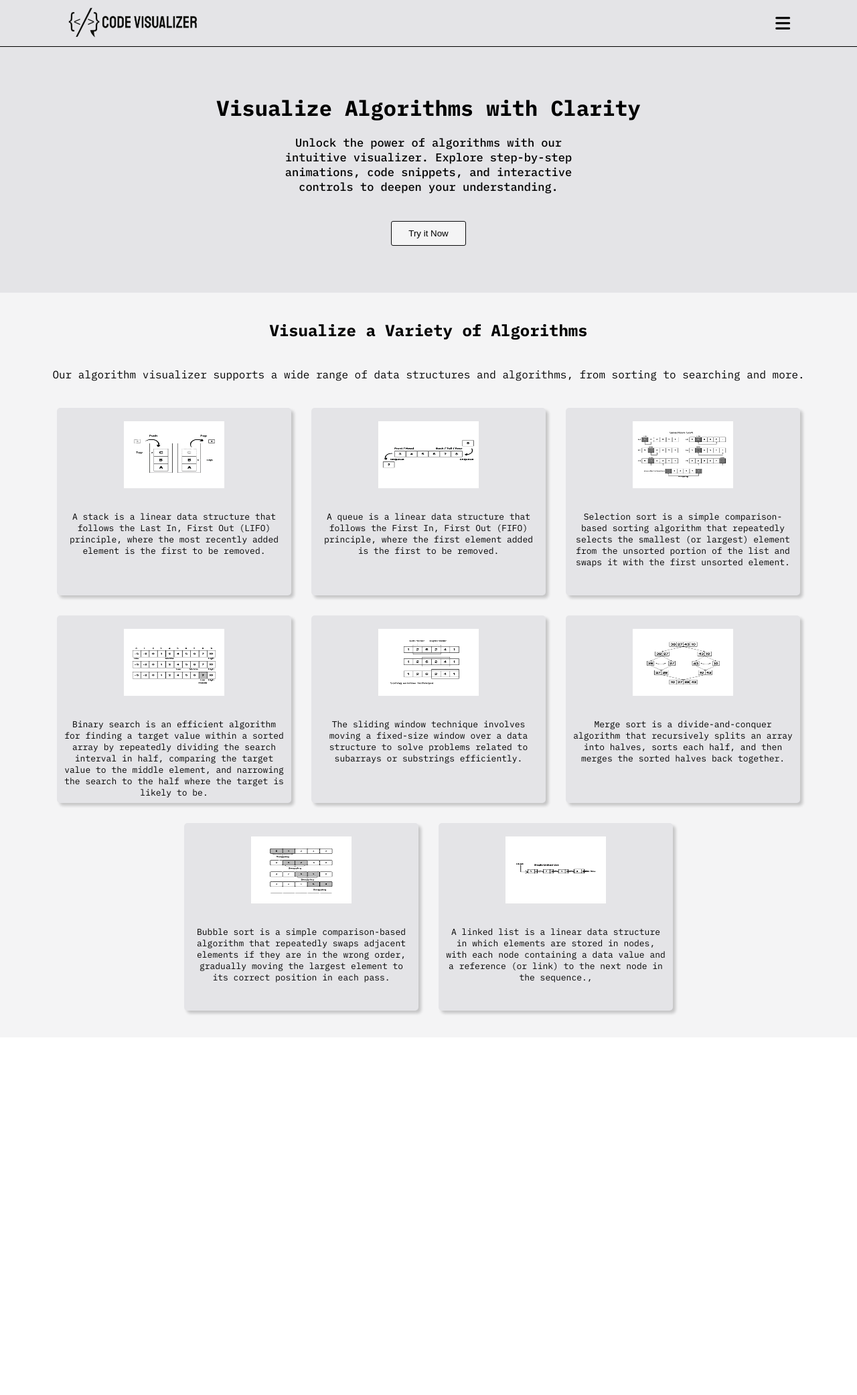
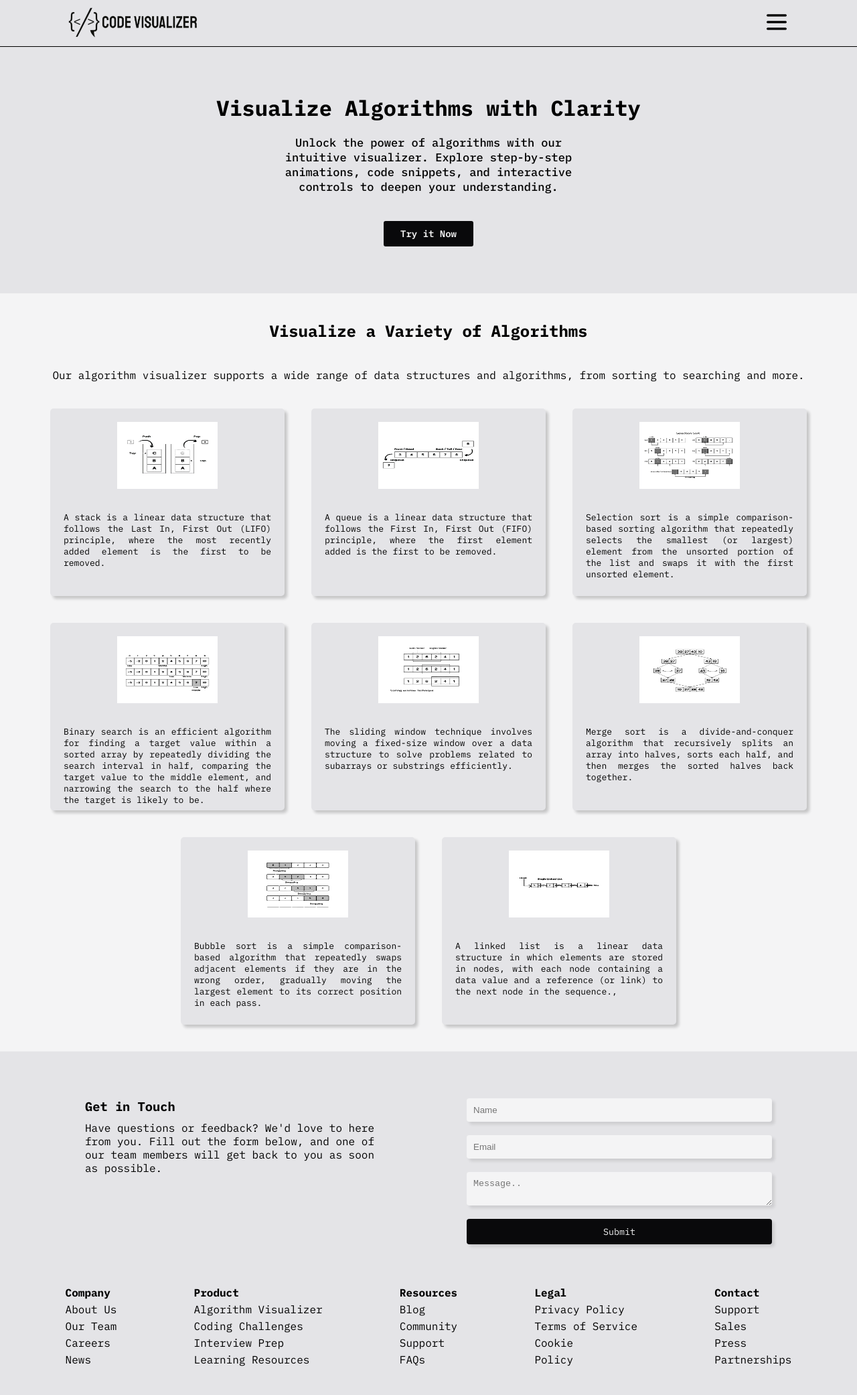
Before and after one commit to sayanroy-bash/Liberty-Leaders_021, a plain HTML site: page index.html in a window 1280 px wide. Shown: the whole page at 67% size. Before the commit the page ends 1549 px from the top, so only its background shows below. Drawn offline with Linux system fonts and the light colour scheme.

Commit message:
Add: Langing page with responsiveness

```diff
--- a/index.html
+++ b/index.html
@@ -5,7 +5,6 @@
     <meta name="viewport" content="width=device-width, initial-scale=1.0">
     <title>Code Visualizer</title>
     <link rel="stylesheet" href="styles.css">
-    <script src="https://kit.fontawesome.com/552fd6d8e9.js" crossorigin="anonymous"></script>
     <link rel="shortcut icon" href="assets/icon.webp" type="image/x-icon">
 </head>
 <body>
@@ -15,8 +14,8 @@
 
         <div class="hero-container">
             <header>
-                <div class="logo"><img src="assets/logo.webp" width="200" alt="Code Visualizer"></div>
-                <div class="hamburger"><i class="fa-solid fa-bars"></i></div>
+                <div class="logo"><img src="assets/logo.webp"  alt="Code Visualizer"></div>
+                <div class="hamburger"><img src="assets/hamburger.webp" alt="btn"></div>
             </header>
             <div class="hero-section">
                 <h1>Visualize Algorithms with Clarity</h1>
@@ -75,7 +74,57 @@
 
         <!-- Footer Section Starts -->
 
-
+        <footer>
+            <div class="form-container">
+                <div class="decription">
+                    <h3>Get in Touch</h3>
+                    <p>Have questions or feedback? We'd love to here from you. Fill out the form below, and one of our team members will get back to you as soon as possible.</p>
+                </div>
+                <form>
+                    <input type="text" placeholder="Name">
+                    <input type="email" placeholder="Email">
+                    <textarea placeholder="Message.."></textarea>
+                    <input type="button" value="Submit">
+                </form>
+            </div>
+            <div class="lists">
+                <div class="list">
+                    <h4>Company</h4>
+                    <p>About Us</p>
+                    <p>Our Team</p>
+                    <p>Careers</p>
+                    <p>News</p>
+                </div>
+                <div class="list">
+                    <h4>Product</h4>
+                    <p>Algorithm Visualizer</p>
+                    <p>Coding Challenges</p>
+                    <p>Interview Prep</p>
+                    <p>Learning Resources</p>
+                </div>
+                <div class="list">
+                    <h4>Resources</h4>
+                    <p>Blog</p>
+                    <p>Community</p>
+                    <p>Support</p>
+                    <p>FAQs</p>
+                </div>
+                <div class="list">
+                    <h4>Legal</h4>
+                    <p>Privacy Policy</p>
+                    <p>Terms of Service</p>
+                    <p>Cookie</p>
+                    <p>Policy</p>
+                </div>
+                <div class="list">
+                    <h4>Contact</h4>
+                    <p>Support</p>
+                    <p>Sales</p>
+                    <p>Press</p>
+                    <p>Partnerships</p>
+                </div>
+            </div>
+        </footer>
 
         <!-- Footer Section ends -->
     </div>
--- a/styles.css
+++ b/styles.css
@@ -27,12 +27,16 @@ header {
 .logo {
     margin-left: 100px;
 }
-
+.logo img {
+    width: 200px;
+}
 .hamburger {
     margin-right: 100px;
-    font-size: 25px;
-    font-weight: 700;
+    width: 40px;
     cursor: pointer;
+}
+.hamburger img {
+    width: 100%;
 }
 .hero-section {
     background-color: #e4e4e7;
@@ -51,15 +55,61 @@ header {
     display: flex;
     align-items: center;
     justify-content: center;
-    gap: 20px;
 }
 .try-now-btn {
     padding: 10px 25px;
     border-radius: 3px;
-    border: 1px solid rgb(9, 9, 11);
-    background-color: #f4f4f5;
+    font-size: 14px;
+    font-weight: 600;
+    background-color: rgb(9, 9, 11);
+    border: none;
+    font-family: "IBM Plex Mono", monospace;
+    color: #f4f4f5;
     margin-top: 20px;
     cursor: pointer;
+    transition: background-color ease-in-out 0.2s;
+}
+.try-now-btn:hover {
+    background-color: #f4f4f5;
+    color: rgb(9, 9, 11);
+    border: 1px solid rgb(9, 9, 11);
+}
+
+@media (max-width: 800px) {
+    .hero-section p {
+        padding: 20px 10%;
+    }
+}
+@media (max-width: 600px) {
+    .logo img {
+        width: 150px;
+    }
+    .hero-section {
+        padding: 30px;
+    }
+    .hero-section p {
+        padding: 20px 10%;
+    }
+    .hamburger {
+        margin-right: 30px;
+        width: 30px;
+    }
+    .logo {
+        margin-left: 40px;
+    }
+    .hero-section h1 {
+        font-size: 20px;
+     }
+    .hero-section p {
+        font-size: 15px;
+        padding: 20px 30px;
+    }
+}
+@media (max-width: 400px) {
+    .hero-section p {
+        font-size: 13px;
+        padding: 10px;
+    }
 }
 
 /* Hero section ends */
@@ -81,7 +131,7 @@ header {
     display: flex;
     justify-content: center;
     align-items: center;
-    gap: 30px;
+    gap: 40px;
     flex-wrap: wrap;
 }
 .card {
@@ -92,6 +142,10 @@ header {
     border-radius: 5px;
     cursor: pointer;
     overflow: hidden;
+    transition: all ease-in-out 0.3s;
+}
+.card:hover {
+    transform: scale(1.03);
 }
 .card img {
     padding: 20px 100px;
@@ -99,9 +153,120 @@ header {
     height: 50%;
 }
 .card p {
-    padding: 10px;
+    padding: 10px 20px;
     font-size: 13px;
+    width: 100%;
+    text-align: justify;
+}
+@media (max-width: 800px) {
+    .card-section p {
+        padding: 0px 20px;
+    }
+}
+@media (max-width: 600px) {
+    .card-section h2 {
+        font-size: 18px;
+    }
+    .card-section p {
+        padding: 0px 30px;
+        font-size: 15px;
+    }
+    .card {
+        width: 240px;
+        height: 280px;
+    }
+    .card img {
+        padding: 0px;
+        width: 100%;
+        height: 100%;
+    }
+    .card p {
+        display: none;
+    }
 }
 
 
 /* Card Section ends */
+
+/* Footer Section Starts */
+
+footer {
+    background-color: #e4e4e7;
+    padding: 40px;
+}
+.form-container {
+    padding: 30px;
+    display: flex;
+    justify-content: space-around;
+}
+.decription {
+    width: 40%;
+}
+.decription p {
+    margin-top: 10px;
+    line-height: 20px;
+}
+form {
+    display: flex;
+    flex-direction: column;
+    gap: 20px;
+    width: 40%;
+}
+form input, textarea {
+    border: none;
+    padding: 10px;
+    background-color: #f4f4f5;
+    box-shadow: 4px 4px 4px rgb(9, 9, 11, 0.1);
+    border-radius: 4px;
+}
+form input[type = "button"] {
+    cursor: pointer;
+    background-color: rgb(9, 9, 11);
+    border: none;
+    font-family: "IBM Plex Mono", monospace;
+    color: #f4f4f5;
+    transition: all ease-in-out 0.2s;
+}
+form input[type = "button"]:hover {
+    background-color: #f4f4f5;
+    color: rgb(9, 9, 11);
+    border: 1px solid rgb(9, 9, 11);
+}
+.lists {
+    margin-top: 30px;
+    display: flex;
+    justify-content: space-around;
+}
+.list {
+    line-height: 25px;
+}
+@media (max-width: 850px) {
+    .list p {
+        font-size: 12px;
+    }
+}
+@media (max-width: 650px) {
+    .lists {
+        display: none;
+    }
+}
+@media (max-width: 600px) {
+    footer {
+        padding: 20px;
+    }
+    .form-container {
+        flex-direction: column;
+        gap: 30px;
+    }
+    form {
+        width: 100%;
+    }
+    .decription {
+        width: 100%;
+    }
+    .decription p {
+        font-size: 13px;
+    }
+}
+
+/* Footer Section Ends */
```
Also changed, not shown: assets/hamburger.webp (added).
